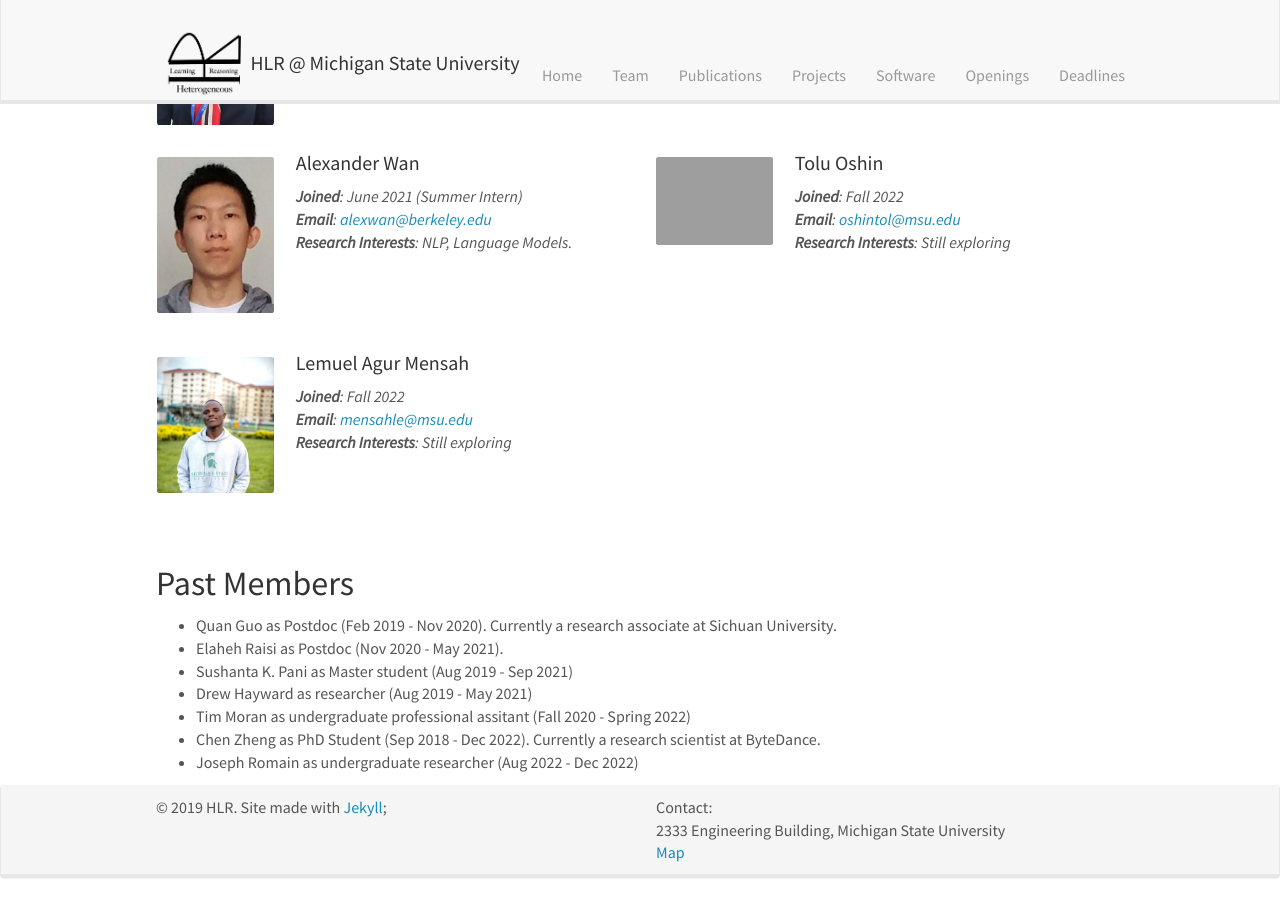
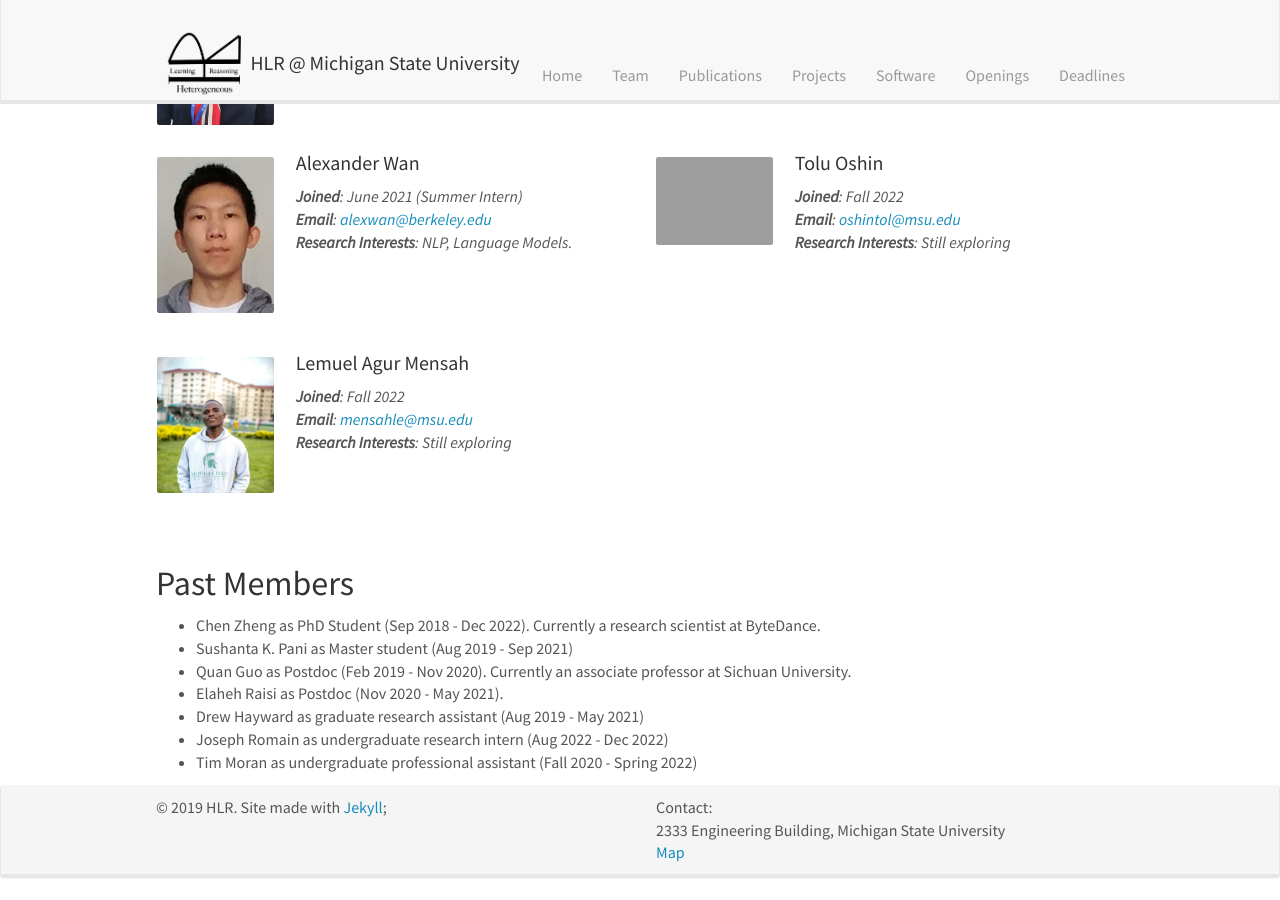
Before and after one commit to HLR/HLR.github.io, a Jekyll site: the page built from _pages/team.md, in a window 1280 px wide and 900 px high, scrolled down 2848 px. Built offline with Jekyll 4.4.1, drawn with Linux system fonts in a browser that asks for light colours; nearby versions of some CDN libraries; some of the changed text lies outside the part shown.

Commit message:
member info update

```diff
--- a/_data/phd_students.yml
+++ b/_data/phd_students.yml
@@ -63,4 +63,4 @@
   research_interest: Natural Language Processing, Question and Answering Problem, Computer Vision and Deep Learning.
   email: talhamuh@msu.edu
   webpage: /
-  joined: Spring 2023
+  joined: Spring 2023, co-advised, primary advisor in Biosystems and Agricultural Engineering
--- a/_pages/team.md
+++ b/_pages/team.md
@@ -86,11 +86,10 @@ Go to <a href="{{ site.url }}{{ site.baseurl }}/pictures/"> <b>Gallery</b> </a>
 </div>
 
 ## Past Members
-
-- Quan Guo as Postdoc (Feb 2019 - Nov 2020). Currently a research associate at Sichuan University.
+- Chen Zheng as PhD Student (Sep 2018 - Dec 2022). Currently a research scientist at ByteDance.
+- Sushanta K. Pani as Master student (Aug 2019 - Sep 2021)
+- Quan Guo as Postdoc (Feb 2019 - Nov 2020). Currently an associate professor at Sichuan University.
 - Elaheh Raisi as Postdoc (Nov 2020 - May 2021).
-- Sushanta K. Pani as Master student (Aug 2019 - Sep 2021)
-- Drew Hayward as researcher (Aug 2019 - May 2021)
-- Tim Moran as undergraduate professional assitant (Fall 2020 - Spring 2022)
-- Chen Zheng as PhD Student (Sep 2018 - Dec 2022). Currently a research scientist at ByteDance.
-- Joseph Romain as undergraduate researcher (Aug 2022 - Dec 2022)
+- Drew Hayward as graduate research assistant (Aug 2019 - May 2021)
+- Joseph Romain as undergraduate research intern (Aug 2022 - Dec 2022)
+- Tim Moran as undergraduate professional assistant (Fall 2020 - Spring 2022)
```
Also changed, not shown: 2 other files.
